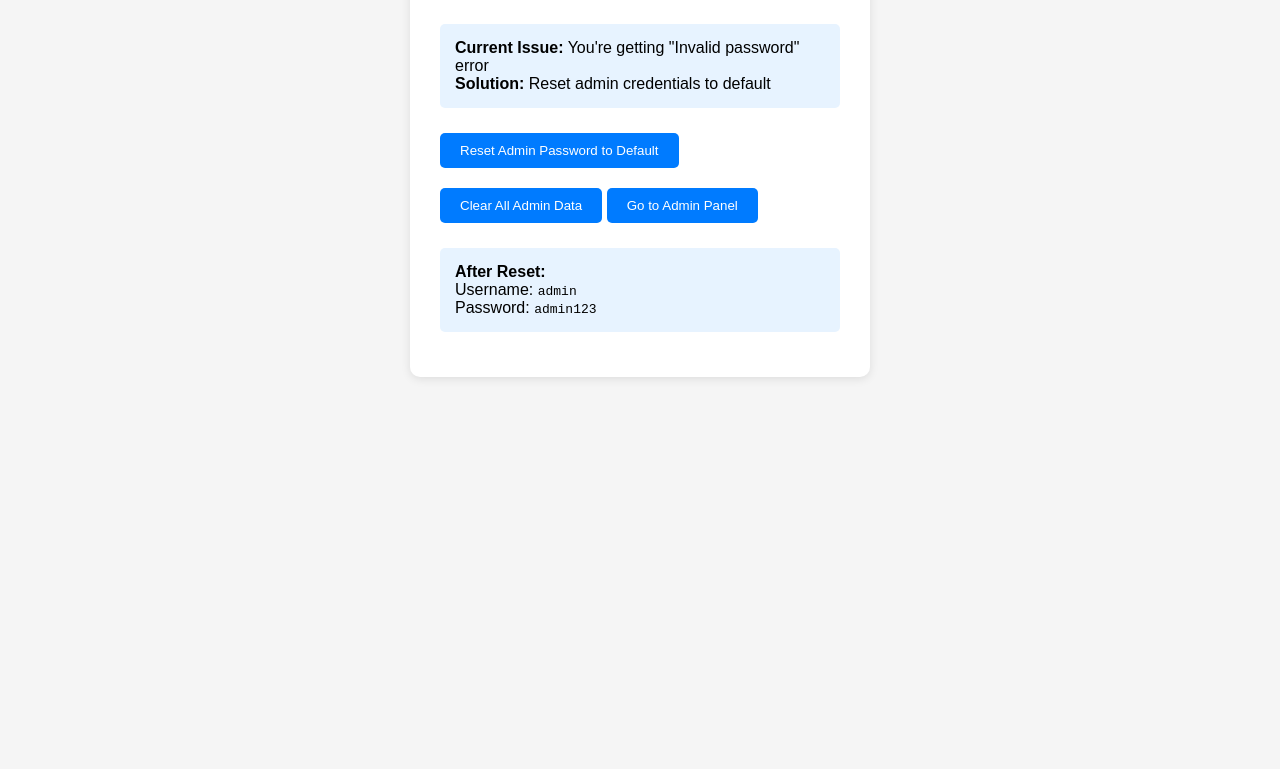
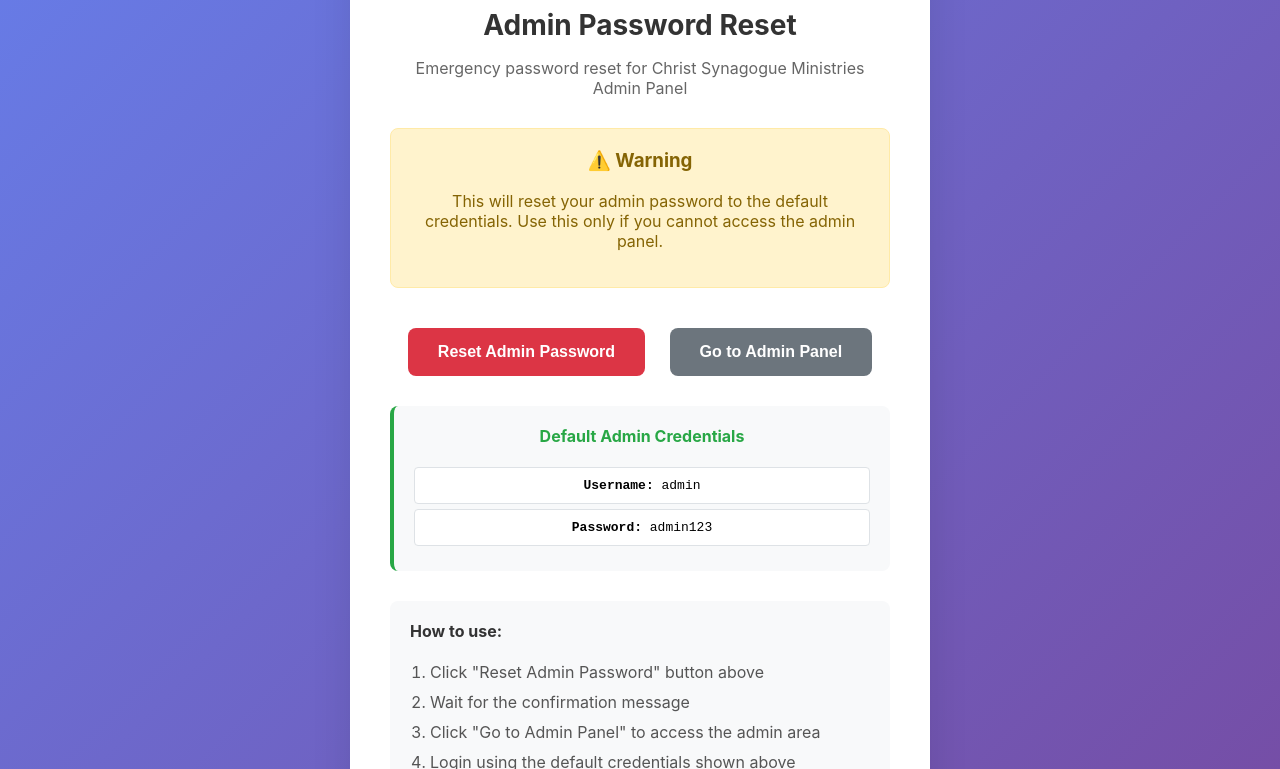
Before and after one commit to GraceMchomvu/christ-synagogue-website, a plain HTML site: page reset-admin.html in a window 1280 px wide. Shown: the part 152-921 px from the top of the page. Before the commit the page ends 800 px from the top, so only its background shows below. Drawn offline with Linux system fonts and the light colour scheme.

Commit message:
Fix admin password reset functionality - Add emergency reset options and new reset page

```diff
--- a/reset-admin.html
+++ b/reset-admin.html
@@ -1,64 +1,222 @@
 <!DOCTYPE html>
-<html>
+<html lang="en">
 <head>
-    <title>Admin Password Reset</title>
+    <meta charset="UTF-8">
+    <meta name="viewport" content="width=device-width, initial-scale=1.0">
+    <title>Reset Admin Password - Christ Synagogue Ministries</title>
     <style>
-        body { font-family: Arial, sans-serif; padding: 20px; background: #f5f5f5; }
-        .container { max-width: 400px; margin: 50px auto; background: white; padding: 30px; border-radius: 10px; box-shadow: 0 2px 10px rgba(0,0,0,0.1); }
-        button { background: #007bff; color: white; padding: 10px 20px; border: none; border-radius: 5px; cursor: pointer; margin: 10px 0; }
-        button:hover { background: #0056b3; }
-        .success { color: green; font-weight: bold; }
-        .info { background: #e7f3ff; padding: 15px; border-radius: 5px; margin: 15px 0; }
+        body {
+            font-family: -apple-system, BlinkMacSystemFont, 'Segoe UI', Roboto, sans-serif;
+            background: linear-gradient(135deg, #667eea 0%, #764ba2 100%);
+            margin: 0;
+            padding: 20px;
+            min-height: 100vh;
+            display: flex;
+            align-items: center;
+            justify-content: center;
+        }
+
+        .reset-container {
+            background: white;
+            padding: 40px;
+            border-radius: 12px;
+            box-shadow: 0 20px 40px rgba(0,0,0,0.1);
+            max-width: 500px;
+            width: 100%;
+            text-align: center;
+        }
+
+        .logo {
+            width: 80px;
+            height: 80px;
+            margin: 0 auto 20px;
+            background: #667eea;
+            border-radius: 50%;
+            display: flex;
+            align-items: center;
+            justify-content: center;
+            color: white;
+            font-size: 24px;
+            font-weight: bold;
+        }
+
+        h1 {
+            color: #333;
+            margin-bottom: 10px;
+            font-size: 28px;
+        }
+
+        .subtitle {
+            color: #666;
+            margin-bottom: 30px;
+            font-size: 16px;
+        }
+
+        .warning-box {
+            background: #fff3cd;
+            border: 1px solid #ffeaa7;
+            border-radius: 8px;
+            padding: 20px;
+            margin-bottom: 30px;
+            color: #856404;
+        }
+
+        .warning-box h3 {
+            margin-top: 0;
+            color: #856404;
+        }
+
+        .btn {
+            background: #dc3545;
+            color: white;
+            border: none;
+            padding: 15px 30px;
+            border-radius: 8px;
+            font-size: 16px;
+            font-weight: 600;
+            cursor: pointer;
+            transition: all 0.3s ease;
+            margin: 10px;
+            min-width: 200px;
+        }
+
+        .btn:hover {
+            background: #c82333;
+            transform: translateY(-2px);
+        }
+
+        .btn-secondary {
+            background: #6c757d;
+        }
+
+        .btn-secondary:hover {
+            background: #545b62;
+        }
+
+        .credentials {
+            background: #f8f9fa;
+            border-radius: 8px;
+            padding: 20px;
+            margin: 20px 0;
+            border-left: 4px solid #28a745;
+        }
+
+        .credentials h4 {
+            margin-top: 0;
+            color: #28a745;
+        }
+
+        .credentials p {
+            margin: 5px 0;
+            font-family: monospace;
+            background: white;
+            padding: 10px;
+            border-radius: 4px;
+            border: 1px solid #dee2e6;
+        }
+
+        .instructions {
+            text-align: left;
+            margin-top: 30px;
+            padding: 20px;
+            background: #f8f9fa;
+            border-radius: 8px;
+        }
+
+        .instructions h4 {
+            margin-top: 0;
+            color: #333;
+        }
+
+        .instructions ol {
+            margin: 0;
+            padding-left: 20px;
+        }
+
+        .instructions li {
+            margin-bottom: 10px;
+            color: #555;
+        }
     </style>
 </head>
 <body>
-    <div class="container">
-        <h2>Admin Password Reset Tool</h2>
-        <div class="info">
-            <strong>Current Issue:</strong> You're getting "Invalid password" error<br>
-            <strong>Solution:</strong> Reset admin credentials to default
+    <div class="reset-container">
+        <div class="logo">CSM</div>
+        <h1>Admin Password Reset</h1>
+        <p class="subtitle">Emergency password reset for Christ Synagogue Ministries Admin Panel</p>
+
+        <div class="warning-box">
+            <h3>⚠️ Warning</h3>
+            <p>This will reset your admin password to the default credentials. Use this only if you cannot access the admin panel.</p>
         </div>
 
-        <button onclick="resetPassword()">Reset Admin Password to Default</button>
-        <button onclick="clearAllData()">Clear All Admin Data</button>
-        <button onclick="goToAdmin()">Go to Admin Panel</button>
+        <button class="btn" onclick="resetAdminPassword()">
+            Reset Admin Password
+        </button>
 
-        <div id="result"></div>
+        <button class="btn btn-secondary" onclick="goToAdmin()">
+            Go to Admin Panel
+        </button>
 
-        <div class="info">
-            <strong>After Reset:</strong><br>
-            Username: <code>admin</code><br>
-            Password: <code>admin123</code>
+        <div class="credentials">
+            <h4>Default Admin Credentials</h4>
+            <p><strong>Username:</strong> admin</p>
+            <p><strong>Password:</strong> admin123</p>
+        </div>
+
+        <div class="instructions">
+            <h4>How to use:</h4>
+            <ol>
+                <li>Click "Reset Admin Password" button above</li>
+                <li>Wait for the confirmation message</li>
+                <li>Click "Go to Admin Panel" to access the admin area</li>
+                <li>Login using the default credentials shown above</li>
+                <li>Change your password immediately after login for security</li>
+            </ol>
         </div>
     </div>
 
     <script>
-        function resetPassword() {
-            const defaultSettings = {
-                username: 'admin',
-                password: 'admin123',
-                email: 'admin@christsynagogue.com',
-                lastLogin: null,
-                passwordChanged: false
-            };
+        function resetAdminPassword() {
+            if (confirm('Are you sure you want to reset the admin password? This will clear all stored admin settings.')) {
+                // Clear all admin-related localStorage data
+                localStorage.removeItem('admin_settings');
+                localStorage.removeItem('admin_authenticated');
+                localStorage.removeItem('admin_user');
+                localStorage.removeItem('admin_data');
 
-            localStorage.setItem('admin_settings', JSON.stringify(defaultSettings));
-            localStorage.removeItem('admin_authenticated');
-            localStorage.removeItem('admin_user');
+                // Reset to default admin settings
+                const defaultAdminSettings = {
+                    username: 'admin',
+                    password: 'admin123',
+                    email: 'admin@christsynagogue.com',
+                    lastLogin: null,
+                    passwordChanged: false
+                };
 
-            document.getElementById('result').innerHTML = '<div class="success">✅ Password reset successfully!<br>Username: admin<br>Password: admin123</div>';
-        }
+                localStorage.setItem('admin_settings', JSON.stringify(defaultAdminSettings));
 
-        function clearAllData() {
-            if (confirm('This will clear ALL admin data. Continue?')) {
-                localStorage.clear();
-                document.getElementById('result').innerHTML = '<div class="success">✅ All data cleared! Admin panel will use default settings.</div>';
+                alert('✅ Admin password has been reset successfully!\n\nDefault credentials:\nUsername: admin\nPassword: admin123\n\nYou can now login to the admin panel.');
             }
         }
 
         function goToAdmin() {
             window.location.href = 'admin/index.html';
         }
+
+        // Auto-detect if we're in the right directory
+        if (window.location.pathname.includes('/admin/')) {
+            document.querySelector('.reset-container').innerHTML = `
+                <div class="logo">CSM</div>
+                <h1>Wrong Location</h1>
+                <p class="subtitle">This reset page should be accessed from the main directory</p>
+                <button class="btn" onclick="goToMainReset()">Go to Main Reset Page</button>
+            `;
+        }
+
+        function goToMainReset() {
+            window.location.href = '../reset-admin.html';
+        }
     </script>
 </body>
 </html>
```
Also changed, not shown: admin/js/admin.js (+30 -3 lines).
